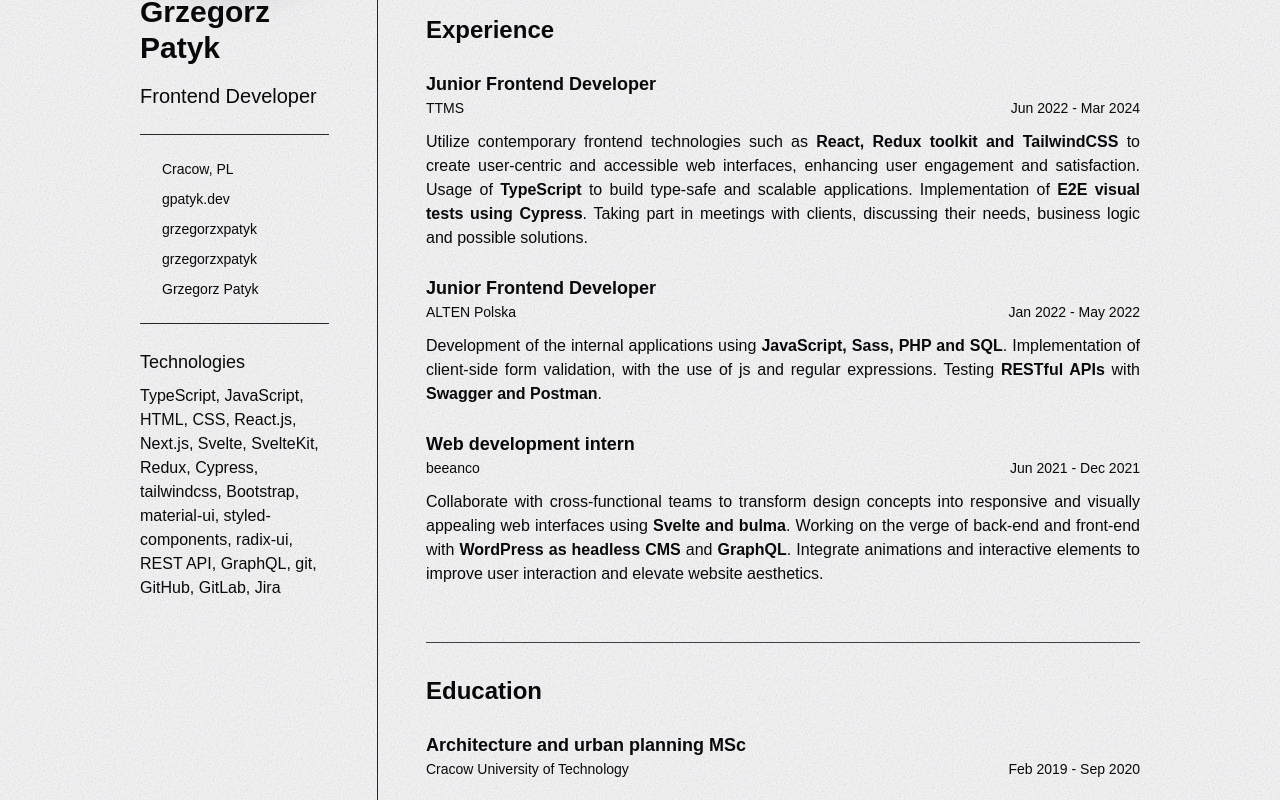
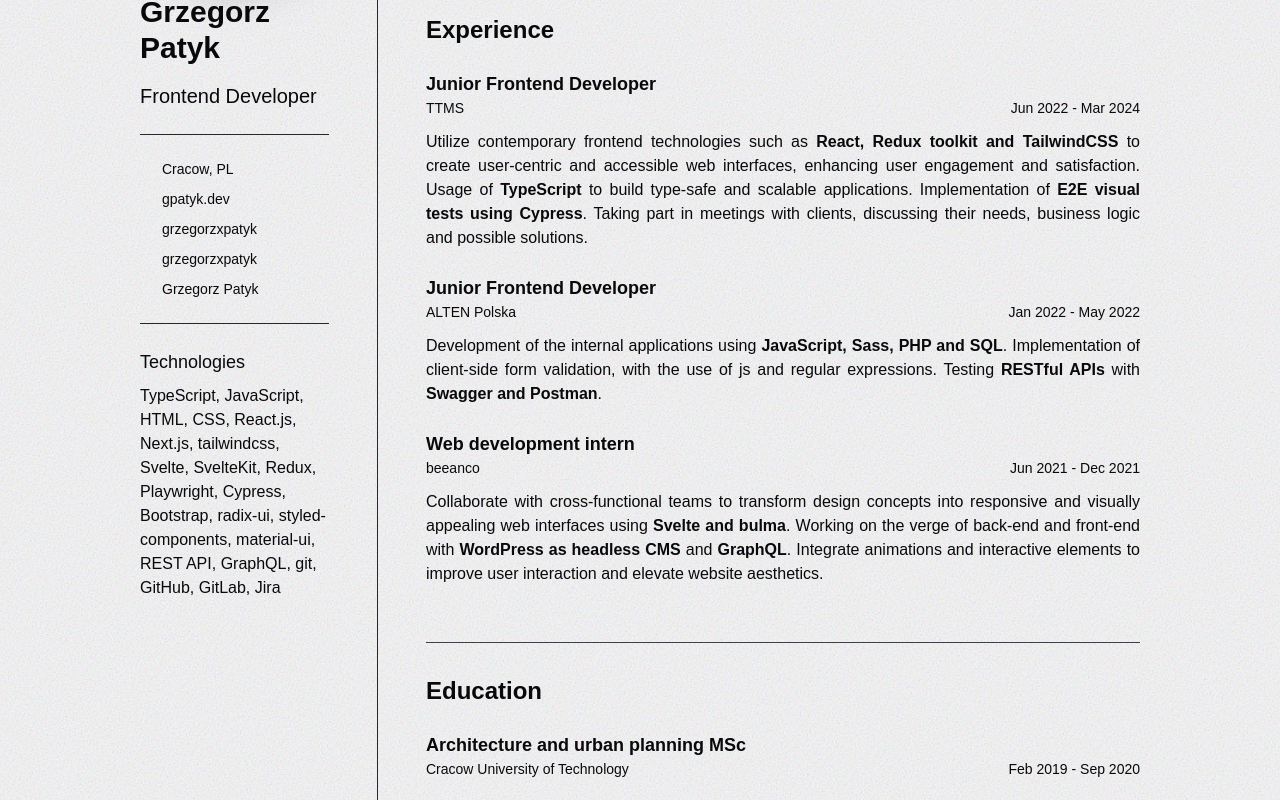
Before and after one commit to grzegorzxpatyk/resume, a SvelteKit app: page / in a window 1280 px wide. Shown: the part 367-1167 px from the top of the page. Built offline with nearby package versions, Linux system fonts and the light colour scheme; some icons are missing.

Commit message:
update technologies

```diff
--- a/src/routes/+page.svelte
+++ b/src/routes/+page.svelte
@@ -40,15 +40,16 @@
 					'CSS',
 					'React.js',
 					'Next.js',
+					'tailwindcss',
 					'Svelte',
 					'SvelteKit',
 					'Redux',
+					'Playwright',
 					'Cypress',
-					'tailwindcss',
 					'Bootstrap',
+					'radix-ui',
+					'styled-components',
 					'material-ui',
-					'styled-components',
-					'radix-ui',
 					'REST API',
 					'GraphQL',
 					'git',
```
